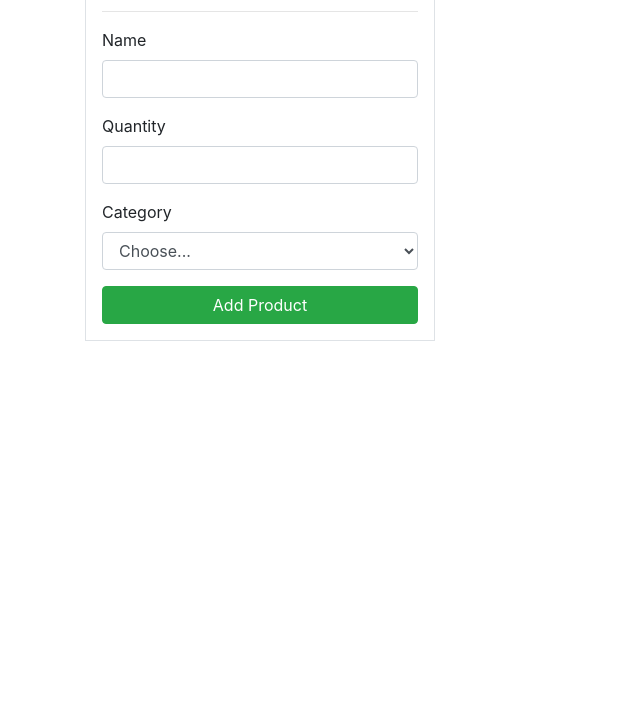
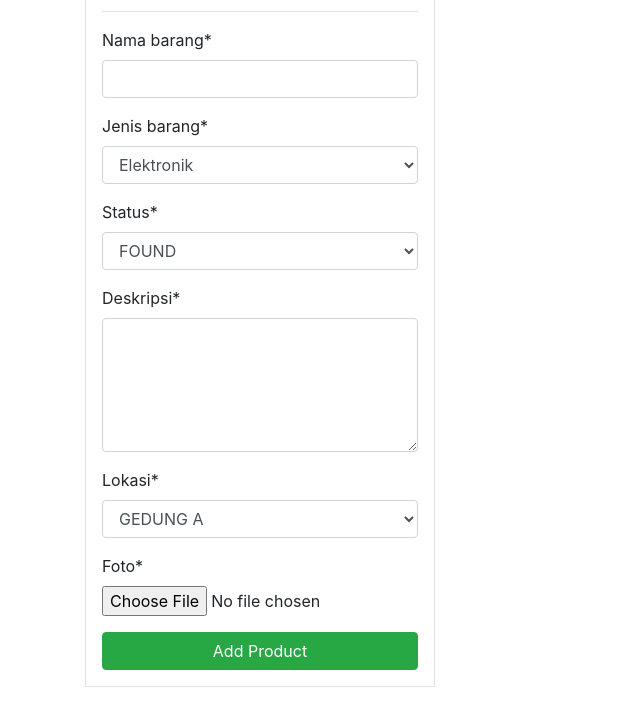
Before and after one commit to ARF-DEV/Lost-and-Found-Project, a Django app: page /dashboard/lost/ in a window 1280 px wide. Shown: the part 358-1069 px from the top of the page, without its empty margins (0-640 px from the left). Before the commit the page ends 699 px from the top, so only its background shows below. Run offline with Django 3.2, Linux system fonts and the light colour scheme; the visitor is signed in with stand-in values (Sample User, id 1); data that the repository does not hold is empty; some libraries are stand-ins or nearby versions.

Commit message:
re-implement create form to all laporan form

```diff
--- a/dashboard/forms.py
+++ b/dashboard/forms.py
@@ -4,7 +4,6 @@ from .models import Laporan, STATUS, LOCATION, KATEGORI
 
 
 class LaporanForm(forms.Form):
-
     nama_barang = forms.CharField(max_length=20)
     jenis_barang = forms.ChoiceField(choices=KATEGORI)
 
--- a/dashboard/models.py
+++ b/dashboard/models.py
@@ -68,7 +68,7 @@ class Laporan(models.Model):
 
 class Prodi(models.Model):
     class Meta:
-        db_table = 'Program-studi'  # nama tabel
+        db_table = 'program-studi'  # nama tabel
         verbose_name_plural = 'Daftar Program Studi'
 
     nama_prodi = models.CharField(max_length=50)
--- a/dashboard/views.py
+++ b/dashboard/views.py
@@ -49,8 +49,32 @@ def found(request):
     #items = Laporan.objects.raw(db_query)
     items = Laporan.objects.filter(status='found')
 
+    #-------------------- Laporan Form-------------------
+    if request.method == 'POST':
+        form = LaporanForm(request.POST, request.FILES)
+        if form.is_valid():
+            new_barang = Barang(
+                nama_barang = form.cleaned_data['nama_barang'],
+                jenis_barang = form.cleaned_data['jenis_barang']
+            )
+            new_barang.save()
+            new_laporan = Laporan(
+                status = form.cleaned_data['status'],
+                deskripsi_barang = form.cleaned_data['deskripsi'],
+                lokasi = form.cleaned_data['lokasi'],
+                image = form.cleaned_data.get('foto'),
+
+                barang_id = new_barang,
+                user_id = request.user
+            )
+            new_laporan.save()
+    else:
+        form = LaporanForm()
+    #-------------------- END Laporan Form-------------------
+
     context = {
         'items': items,
+        'form' : form,
     }
 
     return render(request, 'dashboard/found.html', context)
@@ -65,8 +89,32 @@ def lost(request):
     #items = Laporan.objects.raw(db_query)
     items = Laporan.objects.filter(status='lost')
 
+#-------------------- Laporan Form-------------------
+    if request.method == 'POST':
+        form = LaporanForm(request.POST, request.FILES)
+        if form.is_valid():
+            new_barang = Barang(
+                nama_barang = form.cleaned_data['nama_barang'],
+                jenis_barang = form.cleaned_data['jenis_barang']
+            )
+            new_barang.save()
+            new_laporan = Laporan(
+                status = form.cleaned_data['status'],
+                deskripsi_barang = form.cleaned_data['deskripsi'],
+                lokasi = form.cleaned_data['lokasi'],
+                image = form.cleaned_data.get('foto'),
+
+                barang_id = new_barang,
+                user_id = request.user
+            )
+            new_laporan.save()
+    else:
+        form = LaporanForm()
+    #-------------------- END Laporan Form-------------------
+
     context = {
         'items': items,
+        'form' : form,
     }
     return render(request, 'dashboard/lost.html', context)
 
--- a/templates/dashboard/lost.html
+++ b/templates/dashboard/lost.html
@@ -1,7 +1,9 @@
 {% extends 'partials/base.html' %}
 {% block title %} Found Page {% endblock %}
+{% load crispy_forms_tags %}
 {% block content %}
 {% include 'partials/topnav.html' %}
+
     <!--Table-->
     <div class="container">
         <div class="row my-4">
@@ -9,24 +11,9 @@
                 <div class="border bg-white p-3">
                     <h4>Add Products</h4>
                     <hr>
-                    <form action="">
-                        <div class="form-group">
-                            <label for="exampleInputEmail1">Name</label>
-                            <input type="email" class="form-control" id="exampleInputEmail1"
-                                aria-describedby="emailHelp">
-                        </div>
-                        <div class="form-group">
-                            <label for="exampleInputPassword1">Quantity</label>
-                            <input type="password" class="form-control" id="exampleInputPassword1">
-                        </div>
-                        <div class="form-group ">
-                            <label for="inputState">Category</label>
-                            <select id="inputState" class="form-control">
-                                <option selected>Choose...</option>
-                                <option>...</option>
-                            </select>
-                        </div>
-
+                    <form method="POST" enctype="multipart/form-data" >
+                        {% csrf_token %}
+                        {{form | crispy}}
                         <input class="btn btn-success btn-block" type="submit" value="Add Product">
 
                     </form>
--- a/templates/dashboard/user-index.html
+++ b/templates/dashboard/user-index.html
@@ -10,7 +10,7 @@
                     <form method="POST" enctype="multipart/form-data">
                         {% csrf_token %}
                         {{form | crispy}}
-                        <input class="btn btn-info btn-block" type="submit" value="Make Request">
+                        <input class="btn btn-info btn-block" type="submit" value="Buat Laporan">
                     </form>
                 </div>
             </div>
```
Also changed, not shown: templates/dashboard/found.html (+5 -2 lines), dashboard/migrations/0003_auto_20210510_0240.py (added), dashboard/migrations/0004_rename_nama_prodis_prodi_nama_prodi.py (added), media/item/Eo7kGUdVQAAE5Cy.jfif (added), media/item/habib-rizieq-1.jpg (added), media/item/image_2.png (added).
